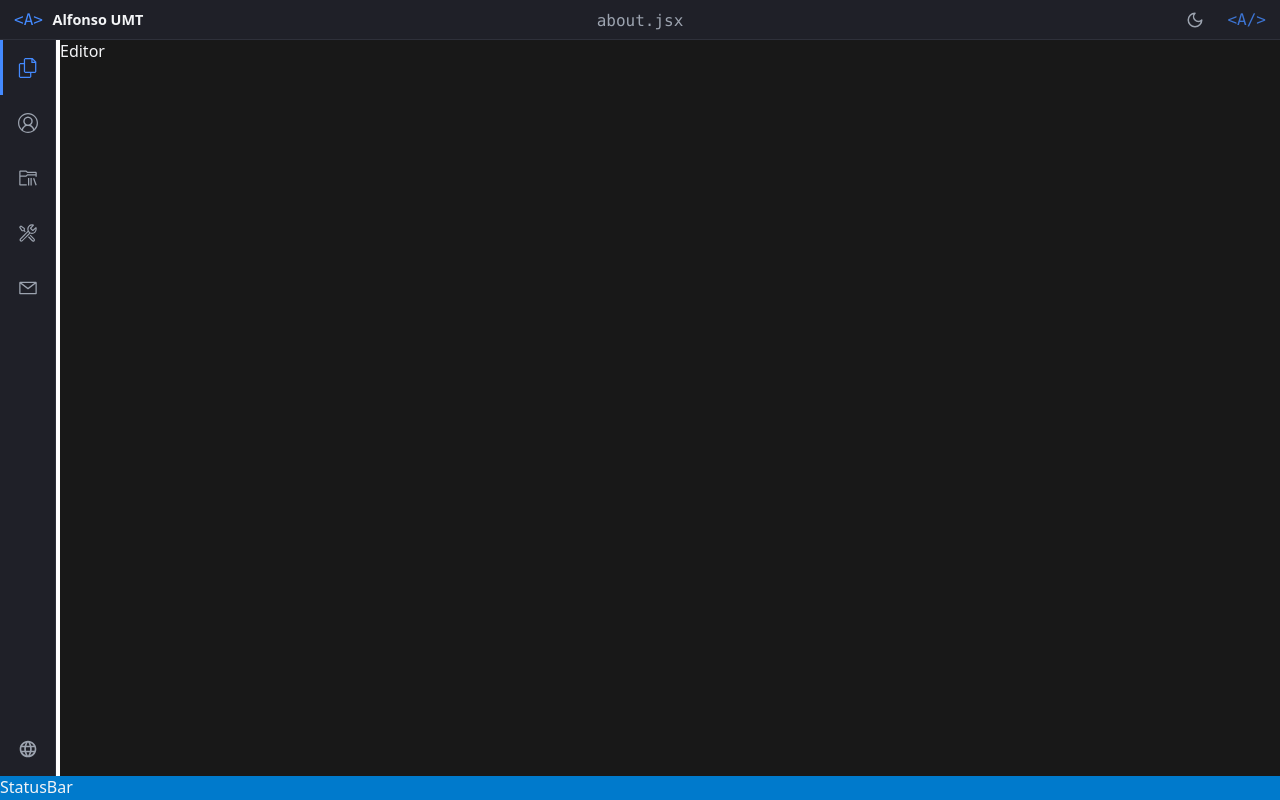
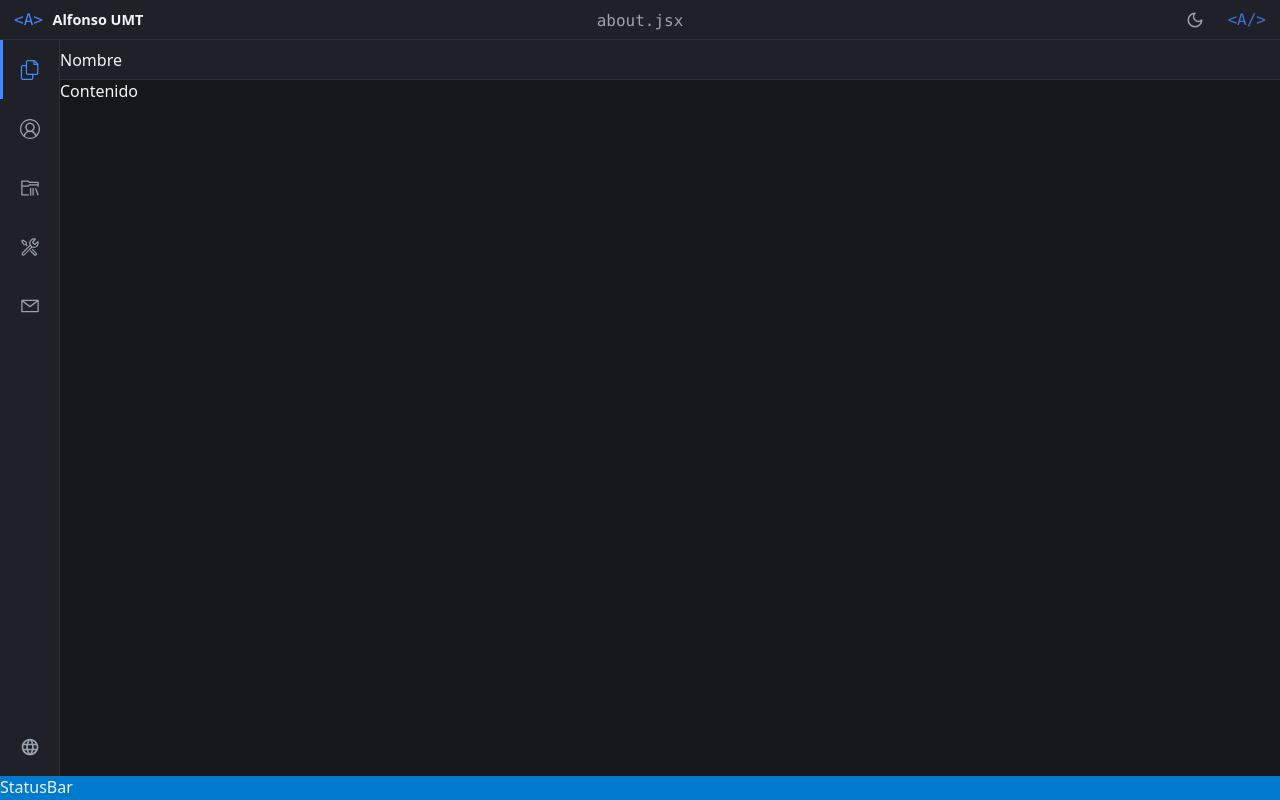
Before and after one commit to AlfonsoUMT/alfonsoumt-portfolio, a React (Vite) app: page / in a window 1280 px wide. Built offline with nearby package versions, Linux system fonts and the light colour scheme.

Commit message:
feat: create editor layout structure

```diff
--- a/src/components/layout/ActivityBar/ActivityBar.css
+++ b/src/components/layout/ActivityBar/ActivityBar.css
@@ -1,6 +1,4 @@
 .activitybar{
-
-    width:var(--activitybar-width);
 
     background:var(--color-surface);
 
--- a/src/components/layout/Editor/Editor.css
+++ b/src/components/layout/Editor/Editor.css
@@ -1,3 +1,7 @@
-.editor{
-    background: #181818;
+.editor {
+
+    display: flex;
+    flex-direction: column;
+
+    background: var(--color-background);
 }
--- a/src/components/layout/Editor/Editor.jsx
+++ b/src/components/layout/Editor/Editor.jsx
@@ -1,9 +1,17 @@
-import "./Editor.css"
+import "./Editor.css";
+import EditorTabs from "./EditorTabs";
+import EditorContent from "./EditorContent";
+
 function Editor() {
-    return(
+    return (
         <section className="editor">
-            Editor
+
+            <EditorTabs />
+
+            <EditorContent />
+
         </section>
     );
 }
+
 export default Editor;
--- /dev/null
+++ b/src/components/layout/Editor/EditorContent.css
@@ -0,0 +1,5 @@
+.editor-content {
+    flex: 1;
+
+    overflow: auto;
+}
--- /dev/null
+++ b/src/components/layout/Editor/EditorContent.jsx
@@ -0,0 +1,10 @@
+import "./EditorContent.css";
+function EditorContent() {
+    return (
+        <div className="editor-content">
+            Contenido
+        </div>
+    );
+}
+
+export default EditorContent;
--- /dev/null
+++ b/src/components/layout/Editor/EditorTabs.css
@@ -0,0 +1,10 @@
+.editor-tabs {
+    height: 40px;
+
+    display: flex;
+    align-items: center;
+
+    border-bottom: 1px solid var(--color-border);
+
+    background: var(--color-surface);
+}
--- /dev/null
+++ b/src/components/layout/Editor/EditorTabs.jsx
@@ -0,0 +1,10 @@
+import "./EditorTabs.css";
+function EditorTabs(){
+    return(
+        <div className="editor-tabs">
+            Nombre
+        </div>
+    );
+}
+
+export default EditorTabs;
--- a/src/styles/variables.css
+++ b/src/styles/variables.css
@@ -14,7 +14,6 @@
     /* Layout */
     --topbar-height: 40px;
     --statusbar-height: 24px;
-    --activitybar-width: 56px;
 
     /* Radius */
     --radius-sm: 4px;
```
